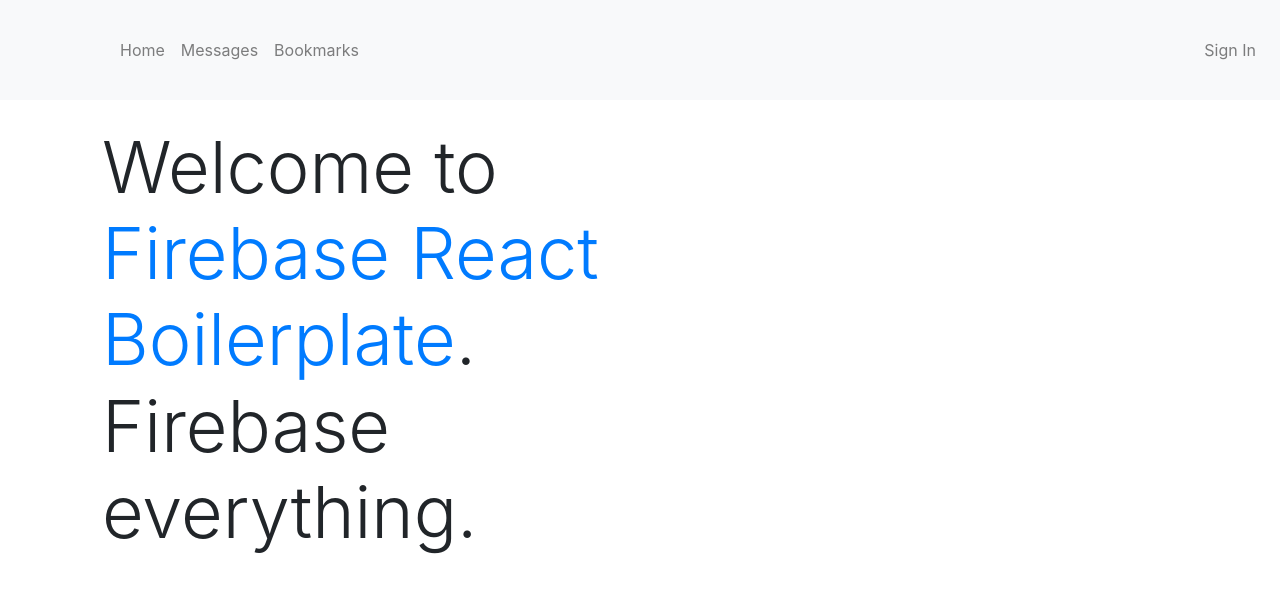
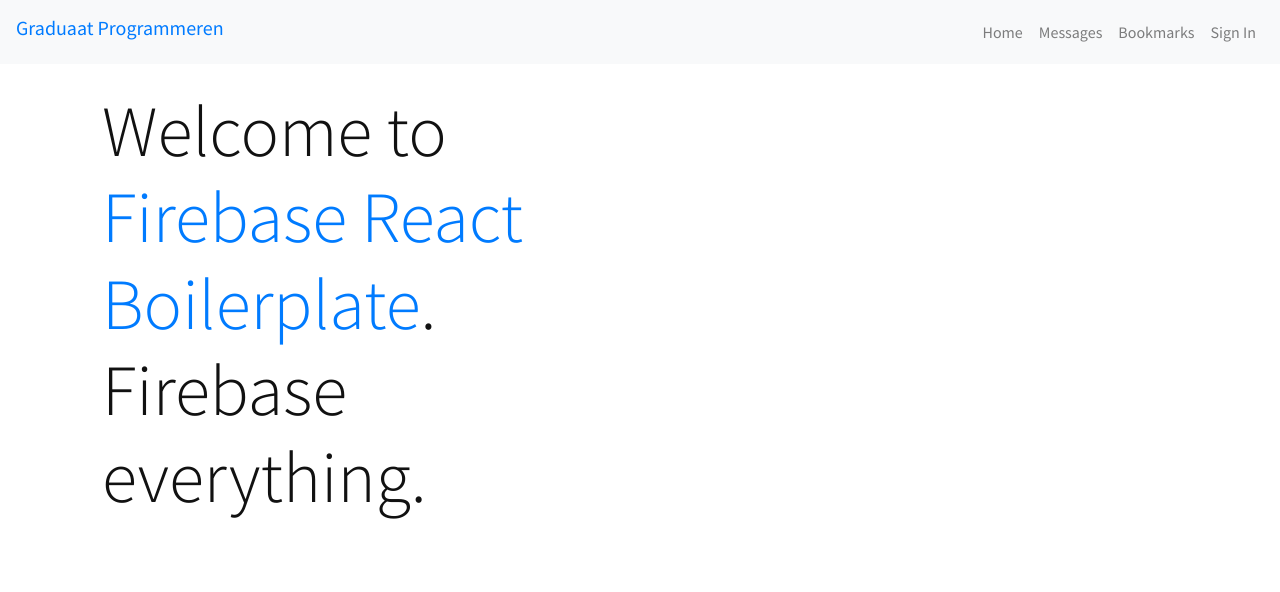
Before and after one commit to pgmgent-1920-students/react-bookmarks, a React (Create React App) app in the folder client/: page / in a window 1280 px wide. Shown: the top 592 px of the page. Built offline with nearby package versions, Linux system fonts and the light colour scheme; no server answers.

Commit message:
More bootstrap styling

```diff
--- /dev/null
+++ b/client/src/app/_sass/abstracts/_fonts.scss
@@ -0,0 +1 @@
+@import url('https://fonts.googleapis.com/css?family=Source+Sans+Pro:300,300i,400,400i,600,600i,700,700i,900&display=swap');
--- a/client/src/app/_sass/abstracts/_index.scss
+++ b/client/src/app/_sass/abstracts/_index.scss
@@ -1 +1,2 @@
+@import 'fonts';
 @import 'variables';
--- a/client/src/app/_sass/abstracts/_variables.scss
+++ b/client/src/app/_sass/abstracts/_variables.scss
@@ -1,3 +1,17 @@
-// Customize Bootstrap
+$font-family-source-sans-pro: 'Source Sans Pro', sans-serif;
+
+/*
+ * Customize Bootstrap
+*/
+
+// Body
+$body-bg: #fff;
+$body-color: #111;
+
+// Typography
+$font-family-base: $font-family-source-sans-pro;
+
+
+// Grid
 $grid-columns: 12;
 $grid-gutter-width: 64px;
--- a/client/src/app/components/bookmark/BookmarksList.js
+++ b/client/src/app/components/bookmark/BookmarksList.js
@@ -27,7 +27,8 @@
                 {!!bookmark.image ? <img src={bookmark.image} alt={bookmark.title} /> : <Fragment></Fragment>}
               </picture>
               <div className="card-body">
-                <h5 className="card-title">{bookmark.title}</h5>
+                <h6 class="card-subtitle mb-2 text-muted">{bookmark.provider}</h6>
+                <h5 className="card-title  text-truncate">{bookmark.title}</h5>
               </div>
               <div className="card-body">
                 <a href={bookmark.url} className="btn btn-primary" target="_blank" rel="noopener noreferrer">Visit website</a>
--- a/client/src/app/components/bookmark/BookmarksList.scss
+++ b/client/src/app/components/bookmark/BookmarksList.scss
@@ -3,6 +3,7 @@
 .bookmarks-list {
   & > div {
     margin-bottom: $grid-gutter-width;
+    padding: 0 $grid-gutter-width/6;
   }
 
   & .bookmark {
@@ -11,7 +12,7 @@
     &__picture {
       display: block;
       width: 100%;
-      height: 212px;
+      height: 162px;
       overflow: hidden;
       background: rgba(255, 255, 255, 1);
 
--- a/client/src/app/components/layout/Header.js
+++ b/client/src/app/components/layout/Header.js
@@ -18,7 +18,7 @@
           <span className="navbar-toggler-icon"></span>
         </button>
         <div className="collapse navbar-collapse" id="navbarSupportedContent">
-          <ul className="navbar-nav mr-auto">
+          <ul className="navbar-nav mr-auto justify-content-end flex-grow-1">
             <li className="nav-item">
               <NavLink to={Routes.HOME} className="nav-link" activeClassName="active">Home</NavLink>
             </li>
--- a/client/src/app/components/layout/Header.scss
+++ b/client/src/app/components/layout/Header.scss
@@ -1,12 +1,5 @@
 .logo__link {
-  display: block;
-  width: 80px;
-  height: 65.7px;
 
-  //background: url('../../assets/images/logo.png');
-  background-size: contain;
-
-  text-indent: -999em;
 }
 
 .profile-image {
--- a/client/src/app/components/message/MessagesList.js
+++ b/client/src/app/components/message/MessagesList.js
@@ -1,5 +1,7 @@
 import React, { useEffect, useState } from 'react';
 import { useFirestore } from '../../services';
+
+import './MessagesList.scss';
 
 const MessagesList = () => {
   const [messages, setMessages] = useState();
@@ -19,14 +21,16 @@
     {!!messages
       ? messages.map((msg) => {
         return (
-          <article className="media message" key={msg.uid}>
-            <span className="">
-              {msg.sender}
-            </span>
-            <div className="media-body message__body">
-              {msg.content}
-            </div>
-          </article>
+          <div className="col-12" key={msg.uid}>
+            <article className="row message" data-id={msg.uid}>
+              <span className="col-3 message__sender">
+                {msg.sender}
+              </span>
+              <div className="col-9 message__body">
+                {msg.content}
+              </div>
+            </article>
+          </div>
         )
       })
       : <p>No messages</p>
--- /dev/null
+++ b/client/src/app/components/message/MessagesList.scss
@@ -0,0 +1,27 @@
+@import '../../_sass/abstracts/index';
+@import '../../_sass/vendor/index';
+
+.messages-list {
+  & > div {
+    margin-bottom: $grid-gutter-width/2;
+
+    & .message__body {
+      background: lighten($teal, 40%);
+    }
+
+    &:nth-of-type(odd) {
+      & .message__body {
+        background: lighten($indigo, 40%);
+      }
+    }
+  }
+
+  & .message__body {
+    padding-top: $grid-gutter-width/2;
+    padding-bottom: $grid-gutter-width/2;
+  }
+
+  & .message__sender {
+    font-weight: 700;
+  }
+}
```
